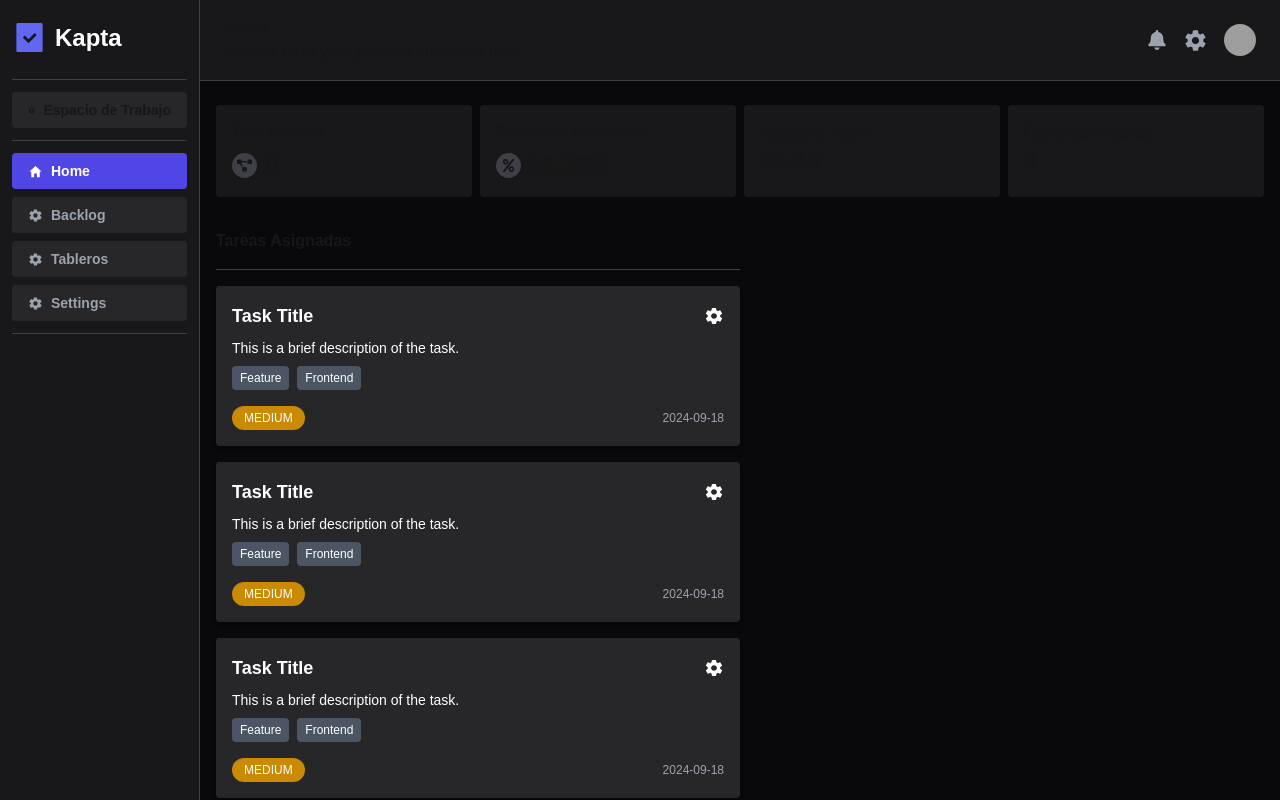
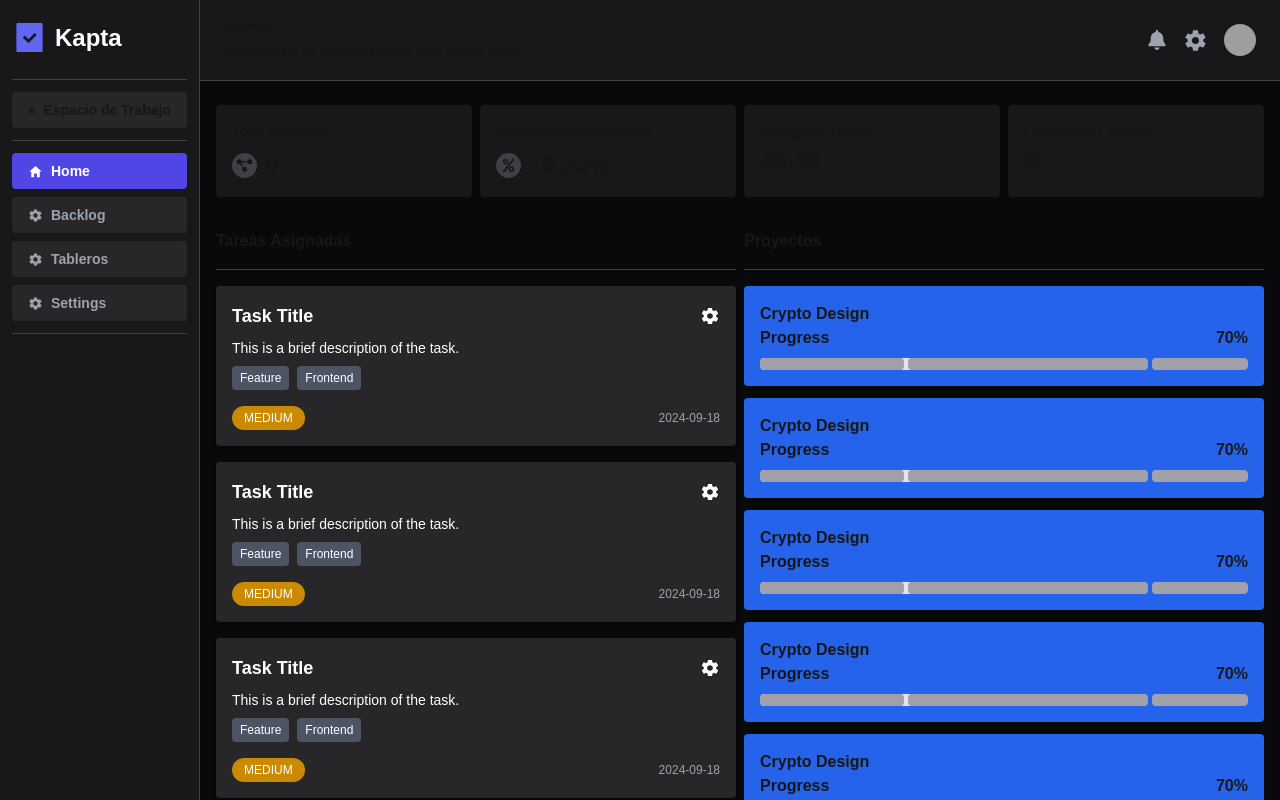
Before and after one commit to pierreGaramendi/kapta-next, a Next.js app: page /w/dashboard in a window 1280 px wide. Built offline with nearby package versions, Linux system fonts and the light colour scheme; no server answers; the database is empty; grey boxes are pictures that could not be loaded.

Commit message:
dashboard projects begining

```diff
--- /dev/null
+++ b/src/app/w/components/project-item/ProjectItem.tsx
@@ -0,0 +1,19 @@
+import { ProgressBar } from "./progress-bar";
+
+type Props = {};
+export const ProjectItem = ({}: Props) => {
+  const sections = [
+    { label: "Completed", percentage: 30, color: "#34D399" },
+    { label: "In Progress", percentage: 50, color: "#60A5FA" },
+    { label: "Pending", percentage: 20, color: "#FBBF24" },
+  ];
+  const totalPercentage = 70;
+  return (
+    <div className="bg-blue-600 rounded p-4">
+      <section className="font-bold">Crypto Design</section>
+      <section>
+        <ProgressBar totalPercentage={totalPercentage} sections={sections} />
+      </section>
+    </div>
+  );
+};
--- /dev/null
+++ b/src/app/w/components/project-item/progress-bar.tsx
@@ -0,0 +1,46 @@
+import React from "react";
+
+type Section = {
+  label: string;
+  percentage: number; // Porcentaje de esta sección
+  color: string; // Color de la sección
+};
+
+type ProgressBarProps = {
+  totalPercentage: number; // Progreso total de la barra
+  sections: Section[]; // Secciones de la barra
+};
+
+export const ProgressBar: React.FC<ProgressBarProps> = ({ totalPercentage, sections }) => {
+  return (
+    <div className="w-full">
+      {/* Texto de porcentaje */}
+      <div className="flex flex-row justify-between">
+        <div className="text-center font-semibold mb-2">Progress</div>
+        <div className="text-center font-semibold mb-2">{totalPercentage}%</div>
+      </div>
+
+      {/* Contenedor de la barra de progreso */}
+      <div className="w-full rounded h-3 relative overflow-hidden">
+        {/* Barra de progreso */}
+        <div
+          className="absolute top-0 left-0 h-full rounded transition-all duration-300 ease-out bg-zinc-200"
+          style={{ width: `${totalPercentage}%` }} // Fondo semitransparente para la barra completa
+        />
+
+        {/* Secciones */}
+        <div className="relative flex h-full gap-1">
+          {sections.map((section, index) => (
+            <div
+              key={index}
+              className="h-full rounded bg-zinc-400"
+              style={{
+                width: `${section.percentage}%`,
+              }}
+            />
+          ))}
+        </div>
+      </div>
+    </div>
+  );
+};
--- /dev/null
+++ b/src/app/w/dashboard/components/dashboard-assigned/DashboardAssigned.tsx
@@ -0,0 +1,27 @@
+import { BacklogItem } from "@/app/w/components/backlog-item/BacklogItem";
+
+type Props = {};
+export const DashboardAssigned = ({}: Props) => {
+  const tasks = [1, 2, 3, 4, 5, 6, 7];
+  return (
+    <div className="w-full rounded mt-2">
+      <div id="title" className="font-bold sticky w-full py-4">
+        Tareas Asignadas
+      </div>
+      <hr className="border-zinc-700" />
+      <div id="content" className="h-full py-4">
+        {tasks.map((index: number) => (
+          <BacklogItem
+            key={index}
+            title="Task Title"
+            description="This is a brief description of the task."
+            labels={["Feature", "Frontend"]}
+            priority="medium"
+            dueDate="2024-09-18"
+            className="mb-4"
+          />
+        ))}
+      </div>
+    </div>
+  );
+};
--- /dev/null
+++ b/src/app/w/dashboard/components/dashboard-projects/DashboardProjects.tsx
@@ -0,0 +1,20 @@
+import { BacklogItem } from "@/app/w/components/backlog-item/BacklogItem";
+import { ProjectItem } from "@/app/w/components/project-item/ProjectItem";
+
+type Props = {};
+export const DashboardProjects = ({}: Props) => {
+  const tasks = [1, 2, 3, 4, 5, 6, 7];
+  return (
+    <div className="w-full rounded mt-2">
+      <div id="title" className="font-bold sticky w-full py-4">
+        Proyectos
+      </div>
+      <hr className="border-zinc-700" />
+      <div id="content" className="h-full py-4 flex flex-col gap-3">
+        {tasks.map((index: number) => (
+         <ProjectItem></ProjectItem>
+        ))}
+      </div>
+    </div>
+  );
+};
--- a/src/app/w/dashboard/page.tsx
+++ b/src/app/w/dashboard/page.tsx
@@ -1,33 +1,15 @@
-import { DashboardTopbar } from "./components/dashboard-topbar/DashboardTopbar";
 import { DashboardSummary } from "./components/dashboard-summary/DashboardSummary";
-import { BacklogItem } from "../components/bl-item/BacklogItem";
+import { BacklogItem } from "../components/backlog-item/BacklogItem";
+import { DashboardAssigned } from "./components/dashboard-assigned/DashboardAssigned";
+import { DashboardProjects } from "./components/dashboard-projects/DashboardProjects";
 
 export default function Page() {
-  const tasks = [1, 2, 3, 4, 5, 6, 7];
   return (
     <div id="page-dashboard" className="bg-zinc-950 h-full flex flex-col p-4">
       <DashboardSummary />
-      <div className="flex flex-row h-full mt-2">
-        <div className="w-full rounded mt-2">
-          <div id="title" className="font-bold sticky w-full py-4">
-            Tareas Asignadas
-          </div>
-          <hr className="border-zinc-700" />
-          <div id="content" className="h-full py-4">
-            {tasks.map((index: number) => (
-              <BacklogItem
-                key={index}
-                title="Task Title"
-                description="This is a brief description of the task."
-                labels={["Feature", "Frontend"]}
-                priority="medium"
-                dueDate="2024-09-18"
-                className="mb-4"
-              />
-            ))}
-          </div>
-        </div>
-        <div className="rounded w-full"></div>
+      <div className="flex flex-row h-full mt-2 gap-2">
+        <DashboardAssigned />
+        <DashboardProjects />
       </div>
     </div>
   );
```
Also changed, not shown: src/app/w/components/backlog-item/BacklogItem.tsx (renamed from src/app/w/components/bl-item/BacklogItem.tsx).
